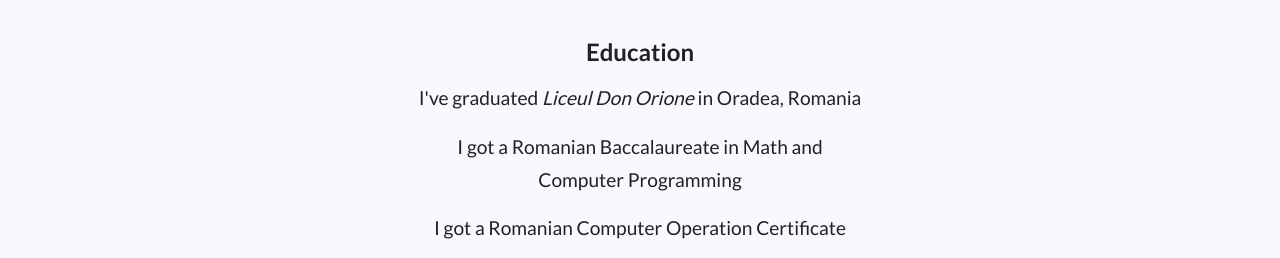
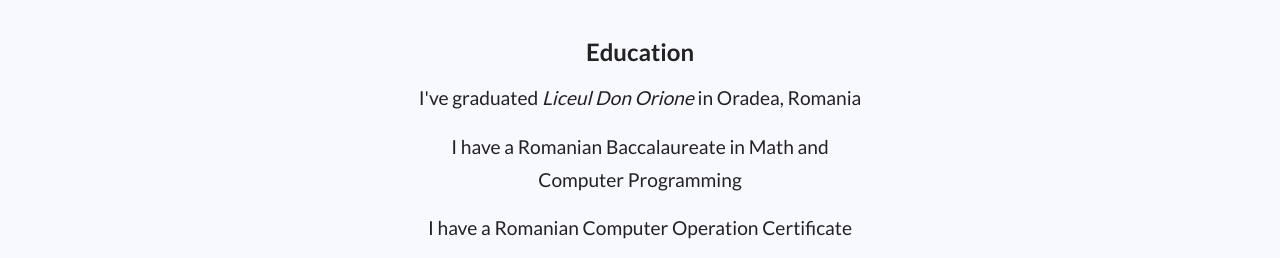
Before and after one commit to alexandruamuntean/alexandruamuntean.github.io, a plain HTML site: page index.html in a window 1280 px wide. Shown: the part 1520-1778 px from the top of the page. Drawn offline with Linux system fonts and the light colour scheme.

Commit message:
Update index.html

```diff
--- a/index.html
+++ b/index.html
@@ -60,8 +60,8 @@
                         <div class="content">
                             <h3>Education</h3>
                             <p>I've graduated <em>Liceul Don Orione</em> in Oradea, Romania</p>
-                            <p>I got a Romanian Baccalaureate in Math and Computer Programming</p>
-                            <p>I got a Romanian Computer Operation Certificate</p>
+                            <p>I have a Romanian Baccalaureate in Math and Computer Programming</p>
+                            <p>I have a Romanian Computer Operation Certificate</p>
                             <p>Studied Civil Engineering for 2 years (dropped out so I could persue fireplace building)
                             </p>
                             <p>Currently, teaching myself how to code</p>
```
